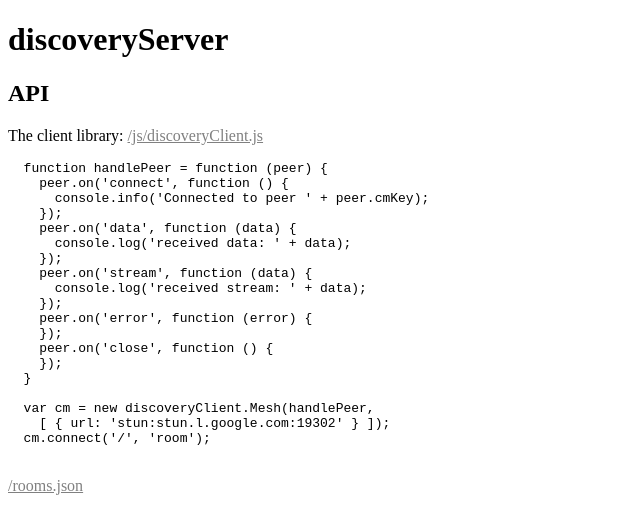
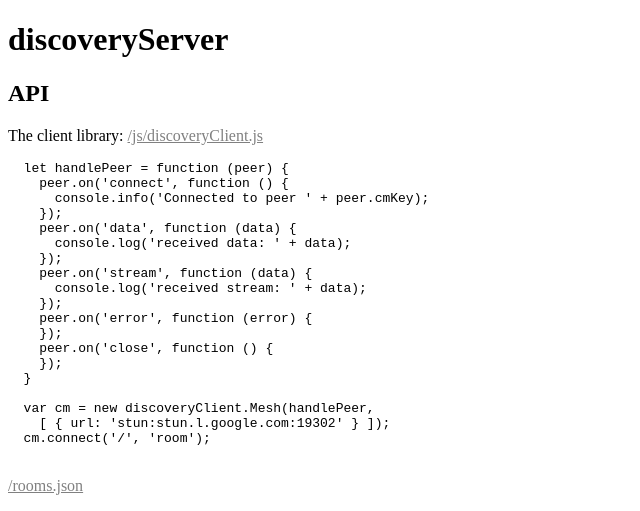
Before and after one commit to mess110/discoveryServer, a website: page public/index.html in a window 1280 px wide. Shown: the top 511 px of the page, 0-640 px from the left. Drawn offline with Linux system fonts and the light colour scheme.

Commit message:
fix typo

```diff
--- a/public/index.html
+++ b/public/index.html
@@ -16,7 +16,7 @@
             <a href="/js/discoveryClient.js">/js/discoveryClient.js</a>
         </p>
         <pre>
-  function handlePeer = function (peer) {
+  let handlePeer = function (peer) {
     peer.on('connect', function () {
       console.info('Connected to peer ' + peer.cmKey);
     });
```
